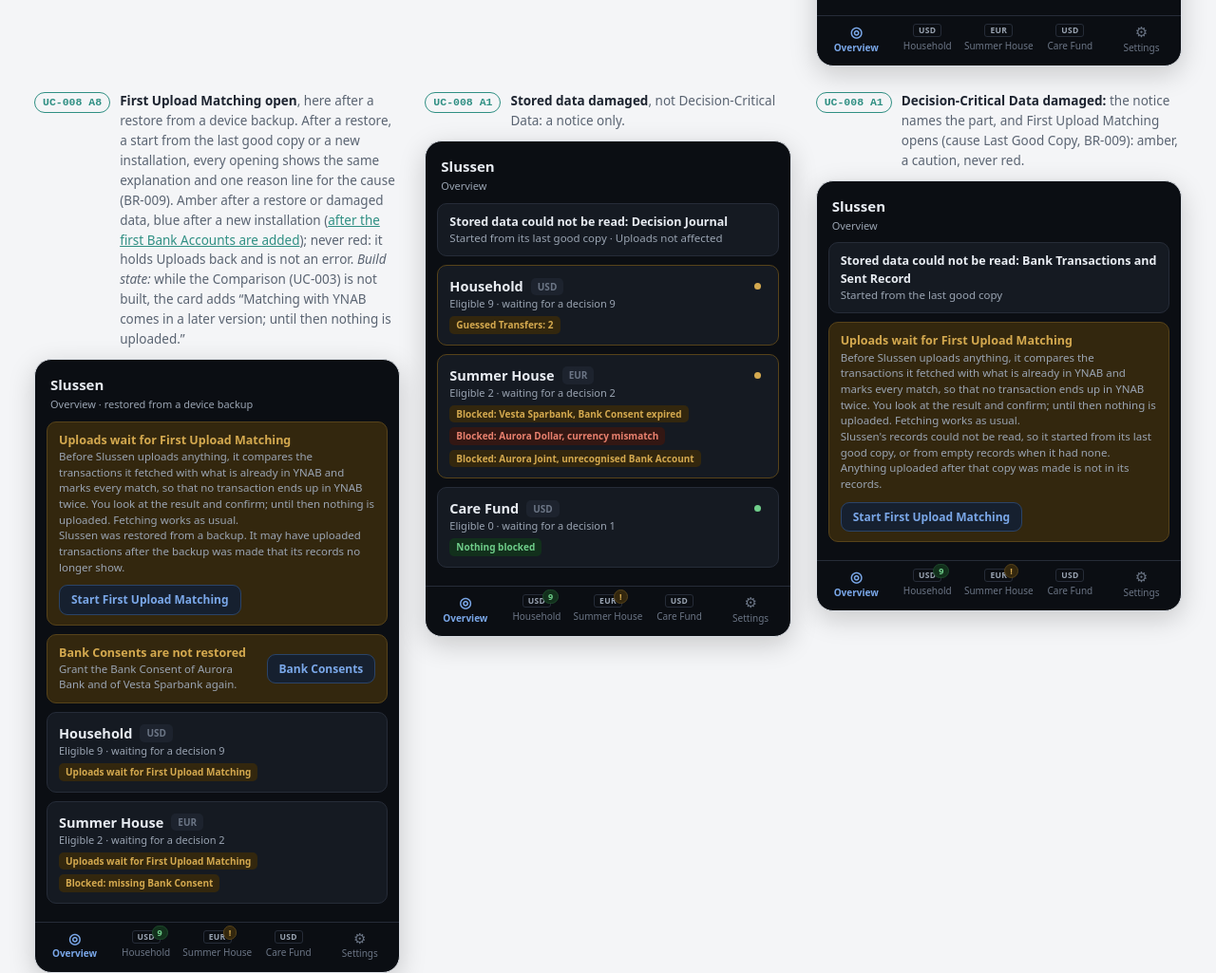
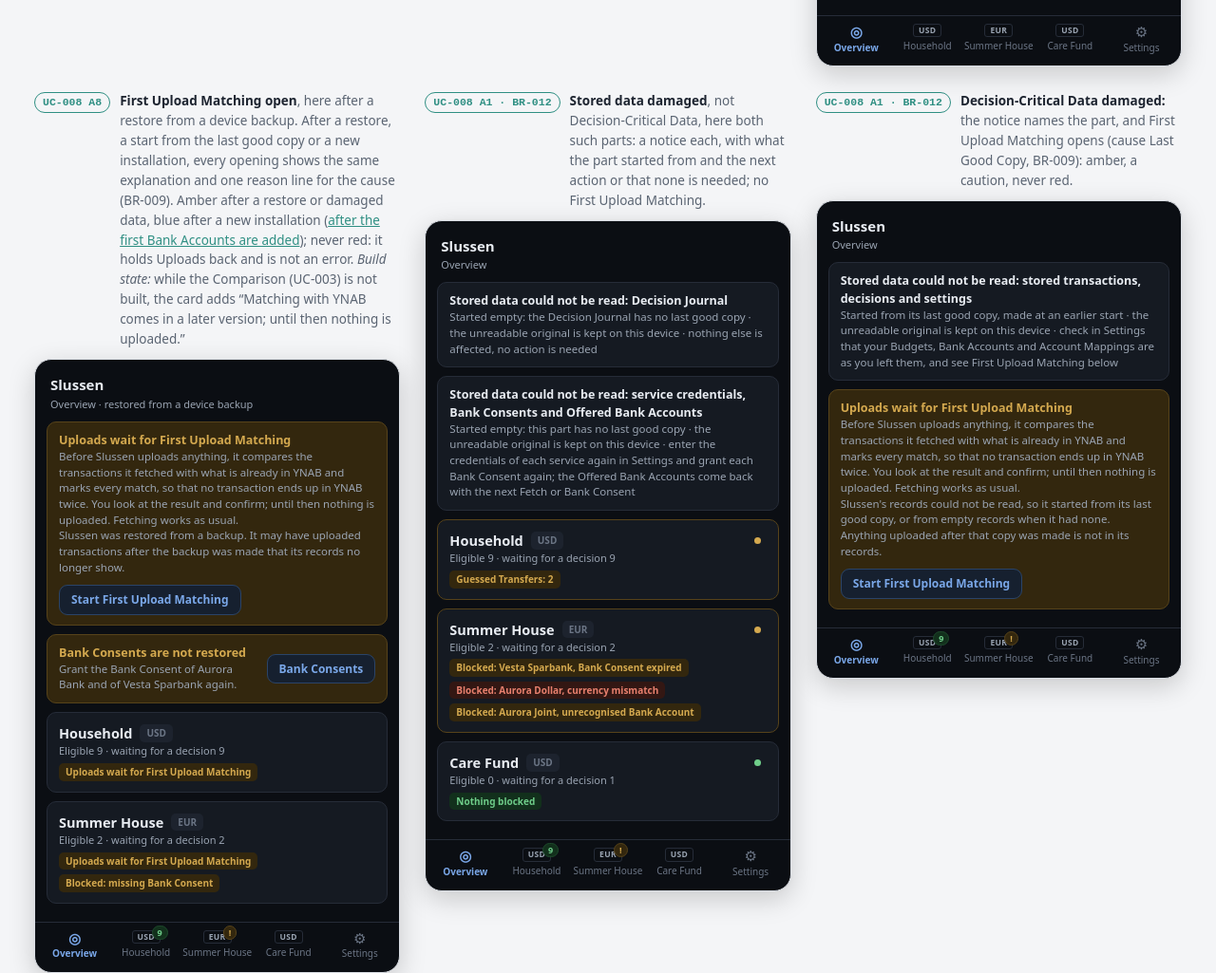
Before and after one commit to flylasse/slussen, a plain HTML site: page docs/mockups/overview.html in a window 1280 px wide. Shown: the part 2379-3404 px from the top of the page at 95% size. Drawn offline with Linux system fonts and the light colour scheme.

Commit message:
Spec: S-B-01, notices of stored data that could not be read name the next action (proposed)
Issue #26. UC-008 A1, A7, BR-010 and a new BR-012: the notice says for
each stored part what it started from and the next action, or that none
is needed; the backup-size warning says that no action makes the
backed-up data smaller. The mockup states carry the texts.

Co-Authored-By: Claude Fable 5.2 <noreply@anthropic.com>
Claude-Session: https://claude.ai/code/session_01LKHD1s76NvvxuK2Vz3nVgN

```diff
--- a/docs/mockups/overview.html
+++ b/docs/mockups/overview.html
@@ -414,14 +414,16 @@
 </div>
 </div>
 <div class="state" id="damaged">
-<div class="step-label"><span class="n">UC-008 A1</span><p><b>Stored data damaged</b>, not Decision-Critical Data: a notice only.</p></div>
+<div class="step-label"><span class="n">UC-008 A1 · BR-012</span><p><b>Stored data damaged</b>, not Decision-Critical Data, here both such parts: a notice each, with what the part started from and the next action or that none is needed; no First Upload Matching.</p></div>
 <div class="phone">
 <div class="screen-title">Slussen</div>
 <p class="screen-sub">Overview</p>
 <div class="body">
 
 <div class="banner grey"><span class="txt"><b>Stored data could not be read: Decision Journal</b>
-<span class="d">Started from its last good copy · Uploads not affected</span></span></div>
+<span class="d">Started empty: the Decision Journal has no last good copy · the unreadable original is kept on this device · nothing else is affected, no action is needed</span></span></div>
+<div class="banner grey"><span class="txt"><b>Stored data could not be read: service credentials, Bank Consents and Offered Bank Accounts</b>
+<span class="d">Started empty: this part has no last good copy · the unreadable original is kept on this device · enter the credentials of each service again in Settings and grant each Bank Consent again; the Offered Bank Accounts come back with the next Fetch or Bank Consent</span></span></div>
 <a class="card amber" href="budget.html#household" style="display:block">
   <div class="bh"><span class="nm">Household</span> <span class="chip grey">USD</span> <span class="r dot amber"></span></div>
   <div class="bh"><span class="meta">Eligible 9 · waiting for a decision 9</span></div>
@@ -442,14 +444,14 @@
 </div>
 </div>
 <div class="state" id="damaged-critical">
-<div class="step-label"><span class="n">UC-008 A1</span><p><b>Decision-Critical Data damaged:</b> the notice names the part, and First Upload Matching opens (cause Last Good Copy, BR-009): amber, a caution, never red.</p></div>
+<div class="step-label"><span class="n">UC-008 A1 · BR-012</span><p><b>Decision-Critical Data damaged:</b> the notice names the part, and First Upload Matching opens (cause Last Good Copy, BR-009): amber, a caution, never red.</p></div>
 <div class="phone">
 <div class="screen-title">Slussen</div>
 <p class="screen-sub">Overview</p>
 <div class="body">
 
-<div class="banner grey"><span class="txt"><b>Stored data could not be read: Bank Transactions and Sent Record</b>
-<span class="d">Started from the last good copy</span></span></div>
+<div class="banner grey"><span class="txt"><b>Stored data could not be read: stored transactions, decisions and settings</b>
+<span class="d">Started from its last good copy, made at an earlier start · the unreadable original is kept on this device · check in Settings that your Budgets, Bank Accounts and Account Mappings are as you left them, and see First Upload Matching below</span></span></div>
 <a class="banner" href="first-upload-matching.html#last-good-copy"><span class="txt"><b>Uploads wait for First Upload Matching</b>
 <span class="d">Before Slussen uploads anything, it compares the transactions it fetched with what is already in YNAB and marks every match, so that no transaction ends up in YNAB twice. You look at the result and confirm; until then nothing is uploaded. Fetching works as usual.</span>
 <span class="d">Slussen's records could not be read, so it started from its last good copy, or from empty records when it had none. Anything uploaded after that copy was made is not in its records.</span></span> <span class="cta-btn">Start First Upload Matching</span></a>
@@ -465,7 +467,7 @@
 <div class="body">
 
 <div class="banner"><span class="txt"><b>Backed-up data nears Android's backup limit</b>
-<span class="d">21.3 MB of 25 MB, Android's limit · above it Android backs up nothing</span></span></div>
+<span class="d">21.3 MB of 25 MB, Android's limit · above it Android backs up nothing · Slussen has no action that makes it smaller, and none is needed: Slussen goes on working, and First Upload Matching covers a restore of an older backup</span></span></div>
 <a class="card amber" href="budget.html#household" style="display:block">
   <div class="bh"><span class="nm">Household</span> <span class="chip grey">USD</span> <span class="r dot amber"></span></div>
   <div class="bh"><span class="meta">Eligible 9 · waiting for a decision 9</span></div>
```
Also changed, not shown: 2 other files.
